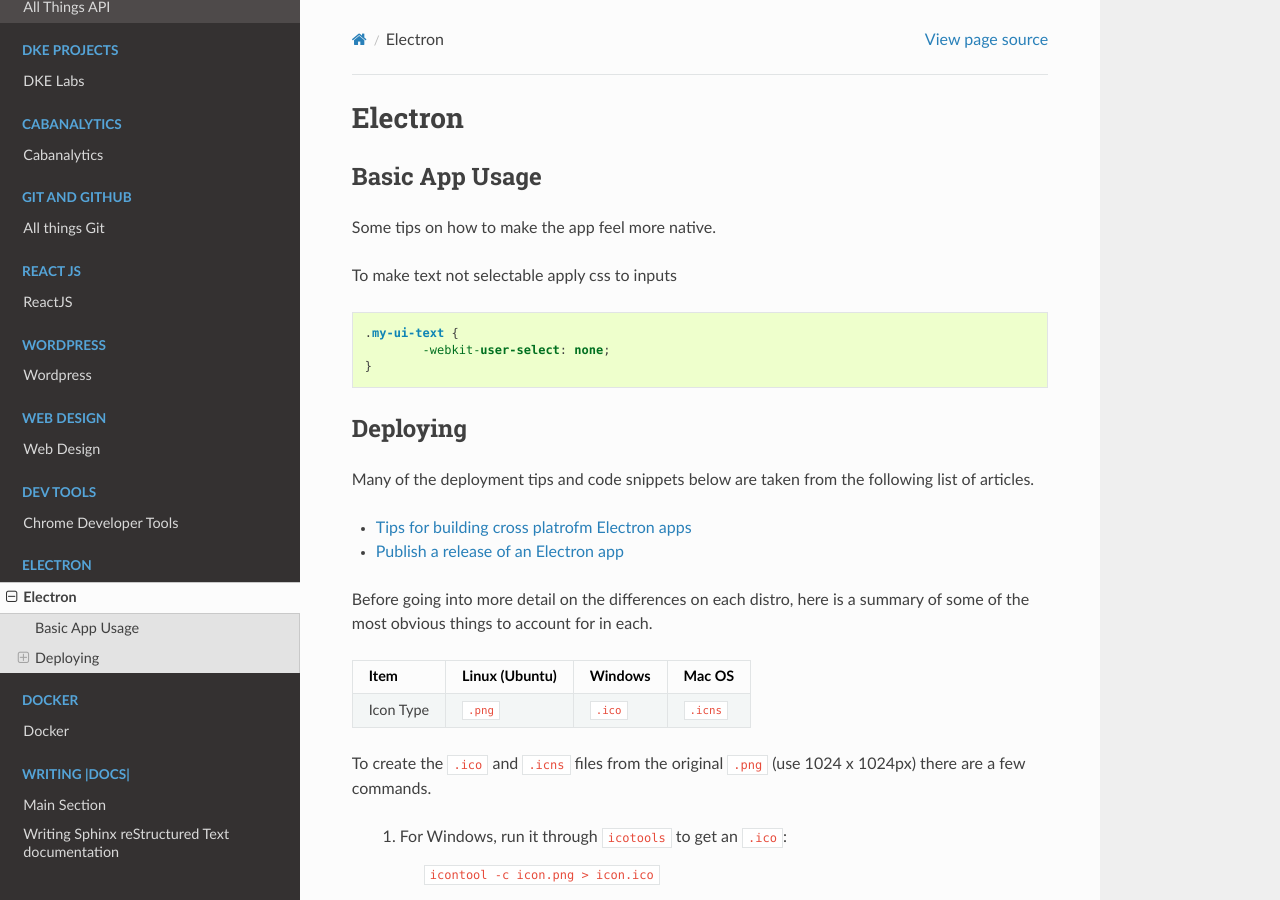
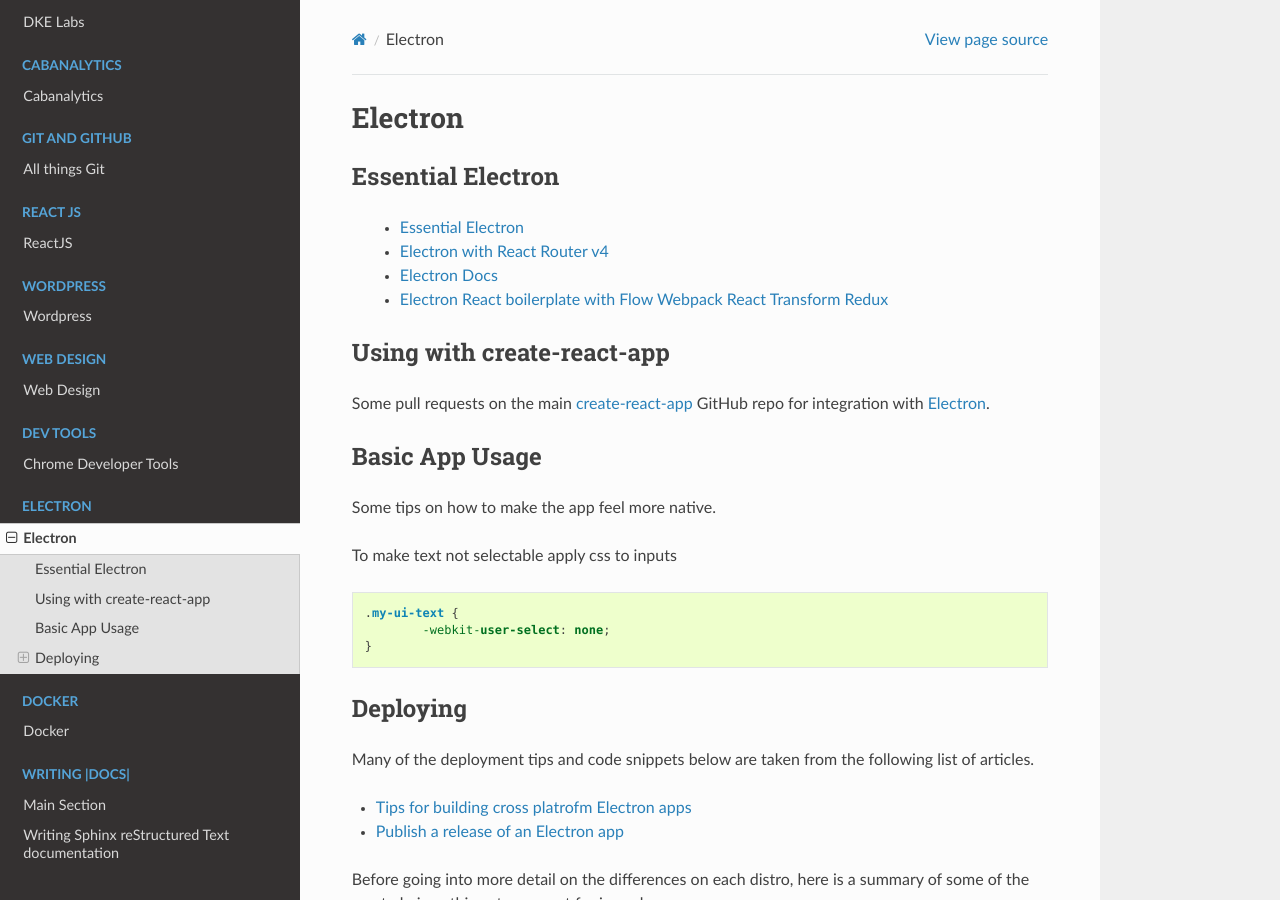
Before and after one commit to asmattic/docs, a Sphinx documentation site: the page built from source/electron/index.rst, in a window 1280 px wide and 900 px high. Built offline with Sphinx 7.4.7 and the Read the Docs theme 2.0.0, drawn with Linux system fonts in a browser that asks for light colours.

Commit message:
more electron essential links

```diff
--- a/source/docker/index.rst
+++ b/source/docker/index.rst
@@ -10,4 +10,4 @@
 
 	* `Recommonmark Docker project on Github <https://github.com/chezou/docker-sphinx-recommonmark_>`_
 	* `Main Docker Sphinx package <https://hub.docker.com/r/plaindocs/docker-sphinx/_>`_
-	* All the |HowChoo|_ `Articles on Docker <https://howchoo.com/search?q=docker_>`_
+	* All the |howchoo|_ `Articles on Docker <https://howchoo.com/search?q=docker_>`_
--- a/source/electron/index.rst
+++ b/source/electron/index.rst
@@ -3,6 +3,22 @@
 
 .. Variables
 .. include:: ../vars.rst
+
+Essential Electron
+--------------------
+
+	* `Essential Electron <http://jlord.us/essential-electron/_>`_
+	* `Electron with React Router v4 <https://github.com/mrpatiwi/electron-react-desktop-template_>`_
+	* |electronDocs|_
+	* `Electron React boilerplate with Flow Webpack React Transform Redux <https://www.npmjs.com/package/electron-react-boilerplate_>`_
+
+
+Using with create-react-app
+-----------------------------
+
+Some pull requests on the main |cra|_ GitHub repo for integration with |electron|_.
+
+
 
 Basic App Usage
 -----------------
--- a/source/vars.rst
+++ b/source/vars.rst
@@ -26,5 +26,16 @@
 .. role:: green
 
 .. HowChoo link
-.. |HowChoo| replace:: HowChoo
-.. _HowChoo: https://howchoo.com/
+.. |howchoo| replace:: HowChoo
+.. _howchoo: https://howchoo.com/
+
+.. create-react-app
+.. |cra| replace:: create-react-app
+.. _cra: https://github.com/facebookincubator/create-react-app/
+
+.. Electron Github Project
+.. |electron| replace:: Electron
+.. _electron: https://electron.atom.io/
+
+.. |electronDocs| replace:: Electron Docs
+.. _electronDocs: https://electron.atom.io/docs/
```
Also changed, not shown: 1 other file.
